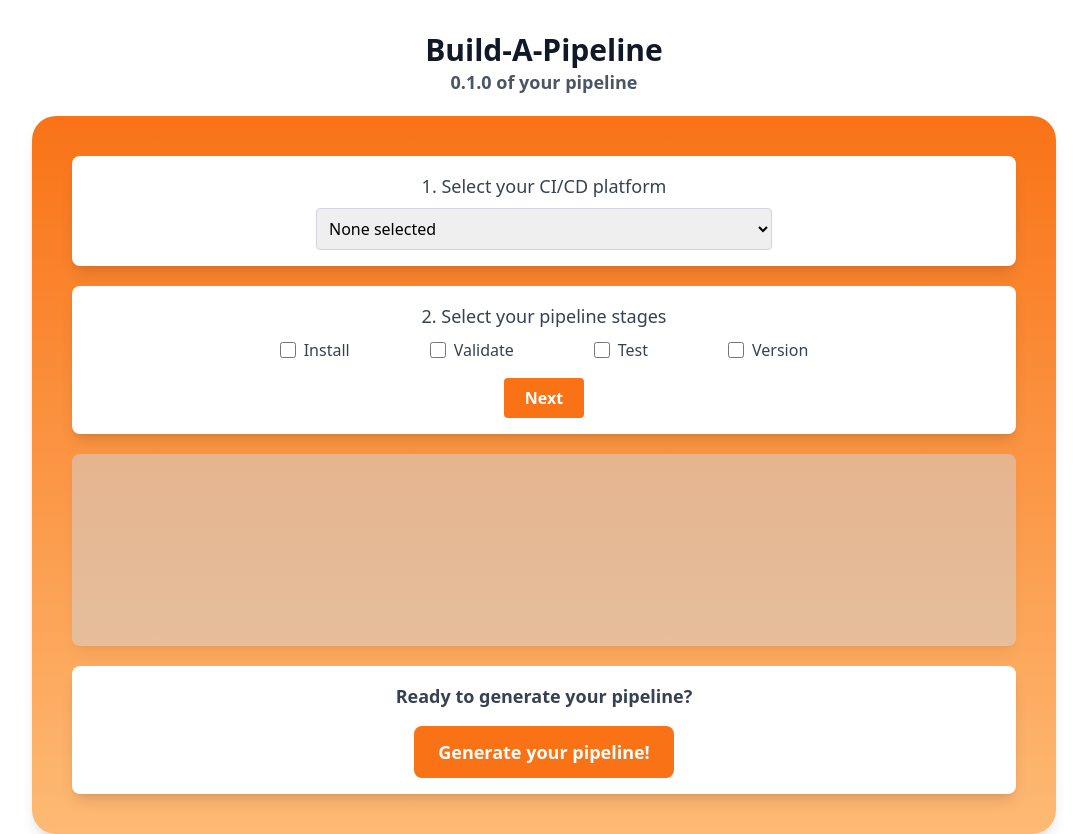
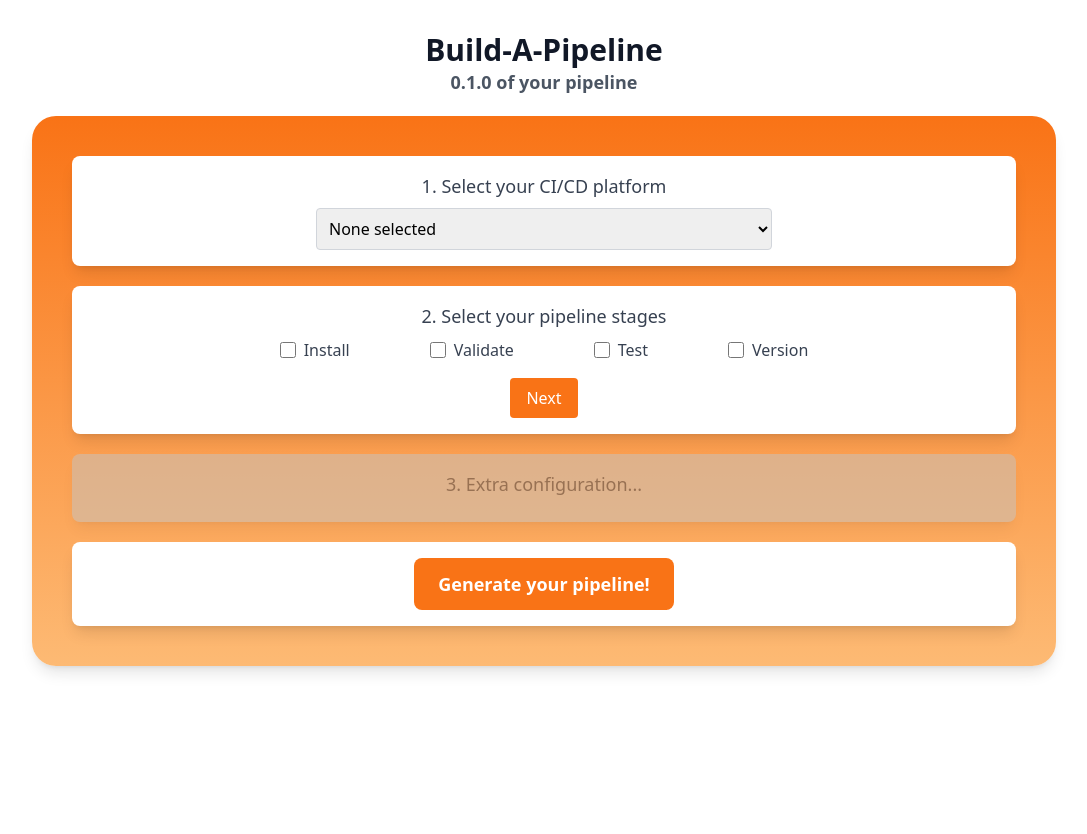
Before and after one commit to jchanda1/build-a-pipeline, a React (Vite) app: page / in a window 1280 px wide. Shown: the whole page, without its empty margins (96-1183 px from the left). After the commit the page ends 800 px from the top, so only its background shows below. Built offline with nearby package versions, Linux system fonts and the light colour scheme.

Commit message:
next button and previous button components

```diff
--- a/src/App.tsx
+++ b/src/App.tsx
@@ -3,8 +3,8 @@ import PipelineWizard from "./components/PipelineWizard";
 
 function App() {
   return (
-    <body className="bg-white">
-      <main className=" min-h-screen pt-8 w-9/10 mx-auto justify-center">
+    <div className="bg-white">
+      <main className="min-h-screen pt-8 w-9/10 mx-auto justify-center">
         <div className="bg-white rounded-lg w-fit mx-auto px-5">
           <h1 className="text-3xl font-bold text-gray-900">Build-A-Pipeline</h1>
           <p className="text-lg text-gray-600 font-semibold">
@@ -15,7 +15,7 @@ function App() {
           <PipelineWizard />
         </div>
       </main>
-    </body>
+    </div>
   );
 }
 
--- a/src/components/ConfigureStages.tsx
+++ b/src/components/ConfigureStages.tsx
@@ -1,3 +1,6 @@
+import NextButton from "./NextButton";
+import PreviousButton from "./PreviousButton";
+
 const ConfigureStages = ({
   pipelineConfig,
   setPipelineConfig,
@@ -109,30 +112,33 @@ const ConfigureStages = ({
 
   if (currentStep === 2) {
     return (
-      <div className="p-4 bg-secondary-300 rounded-lg shadow-lg space-y-4">
+      <form className="p-4 bg-secondary-300 rounded-lg shadow-lg space-y-4">
+        <label className="block mb-2 text-lg font-medium text-gray-700">
+          3. Extra configuration...
+        </label>
         {pipelineStages.map((stage: string) => {
           return stageForms.find((form) => form.name === stage)?.form;
         })}
         <div className="flex space-x-4 justify-center">
-          <button
-            type="button"
-            className="px-4 py-2 bg-white text-primary-500 border border-primary-500 rounded hover:bg-primary-50 transition"
-            onClick={() => setCurrentStep(1)}
-          >
-            Previous
-          </button>
-          <button
-            type="button"
-            className="px-4 py-2 bg-primary-500 text-white rounded hover:bg-primary-600 transition"
-            onClick={() => setCurrentStep(2)}
-          >
-            Next
-          </button>
+          <PreviousButton
+            currentStep={currentStep}
+            setCurrentStep={setCurrentStep}
+          />
+          <NextButton
+            currentStep={currentStep}
+            setCurrentStep={setCurrentStep}
+          />
         </div>
-      </div>
+      </form>
     );
   } else {
-    return <div className="h-48 bg-gray-300 opacity-50 rounded-lg shadow-lg" />;
+    return (
+      <form className="p-4 bg-secondary-300 rounded-lg shadow-lg space-y-4 opacity-50">
+        <label className="block mb-2 text-lg font-medium text-gray-700">
+          3. Extra configuration...
+        </label>
+      </form>
+    );
   }
 };
 
--- a/src/components/GenerateYaml.tsx
+++ b/src/components/GenerateYaml.tsx
@@ -46,9 +46,6 @@ install:
     <div className="p-4 bg-white rounded-lg shadow-lg">
       {!showYaml ? (
         <div className="flex flex-col items-center space-y-4">
-          <h2 className="text-lg font-bold text-gray-700">
-            Ready to generate your pipeline?
-          </h2>
           <button
             onClick={() => setShowYaml(true)}
             className="px-6 py-3 bg-primary-500 text-white rounded-lg hover:bg-primary-600 transition text-lg font-semibold"
--- /dev/null
+++ b/src/components/NextButton.tsx
@@ -0,0 +1,18 @@
+interface NextButtonProps {
+  currentStep: number;
+  setCurrentStep: (step: number) => void;
+}
+
+const NextButton = ({ currentStep, setCurrentStep }: NextButtonProps) => {
+  return (
+    <button
+      type="button"
+      className="px-4 py-2 bg-primary-500 text-white rounded hover:bg-primary-600 transition"
+      onClick={() => setCurrentStep(currentStep + 1)}
+    >
+      Next
+    </button>
+  );
+};
+
+export default NextButton;
--- /dev/null
+++ b/src/components/PreviousButton.tsx
@@ -0,0 +1,21 @@
+interface PreviousButtonProps {
+  currentStep: number;
+  setCurrentStep: (step: number) => void;
+}
+
+const PreviousButton = ({
+  currentStep,
+  setCurrentStep,
+}: PreviousButtonProps) => {
+  return (
+    <button
+      type="button"
+      className="px-4 py-2 bg-white text-primary-500 border border-primary-500 rounded hover:bg-primary-50 transition"
+      onClick={() => setCurrentStep(currentStep - 1)}
+    >
+      Previous
+    </button>
+  );
+};
+
+export default PreviousButton;
--- a/src/components/Stages.tsx
+++ b/src/components/Stages.tsx
@@ -1,4 +1,6 @@
 // src/components/Stages.tsx
+import NextButton from "./NextButton";
+
 const STAGES = [
   { id: "install", label: "Install" },
   { id: "validate", label: "Validate" },
@@ -54,13 +56,12 @@ const Stages = ({
             </div>
           ))}
         </div>
-        <button
-          type="button"
-          className="mt-4 w-20 bg-primary-500 text-white font-semibold py-2 px-4 rounded hover:bg-primary-600 transition"
-          onClick={() => setCurrentStep(2)}
-        >
-          Next
-        </button>
+        <div className="mt-4 flex justify-center">
+          <NextButton
+            currentStep={currentStep}
+            setCurrentStep={setCurrentStep}
+          />
+        </div>
       </form>
     </div>
   );
```
